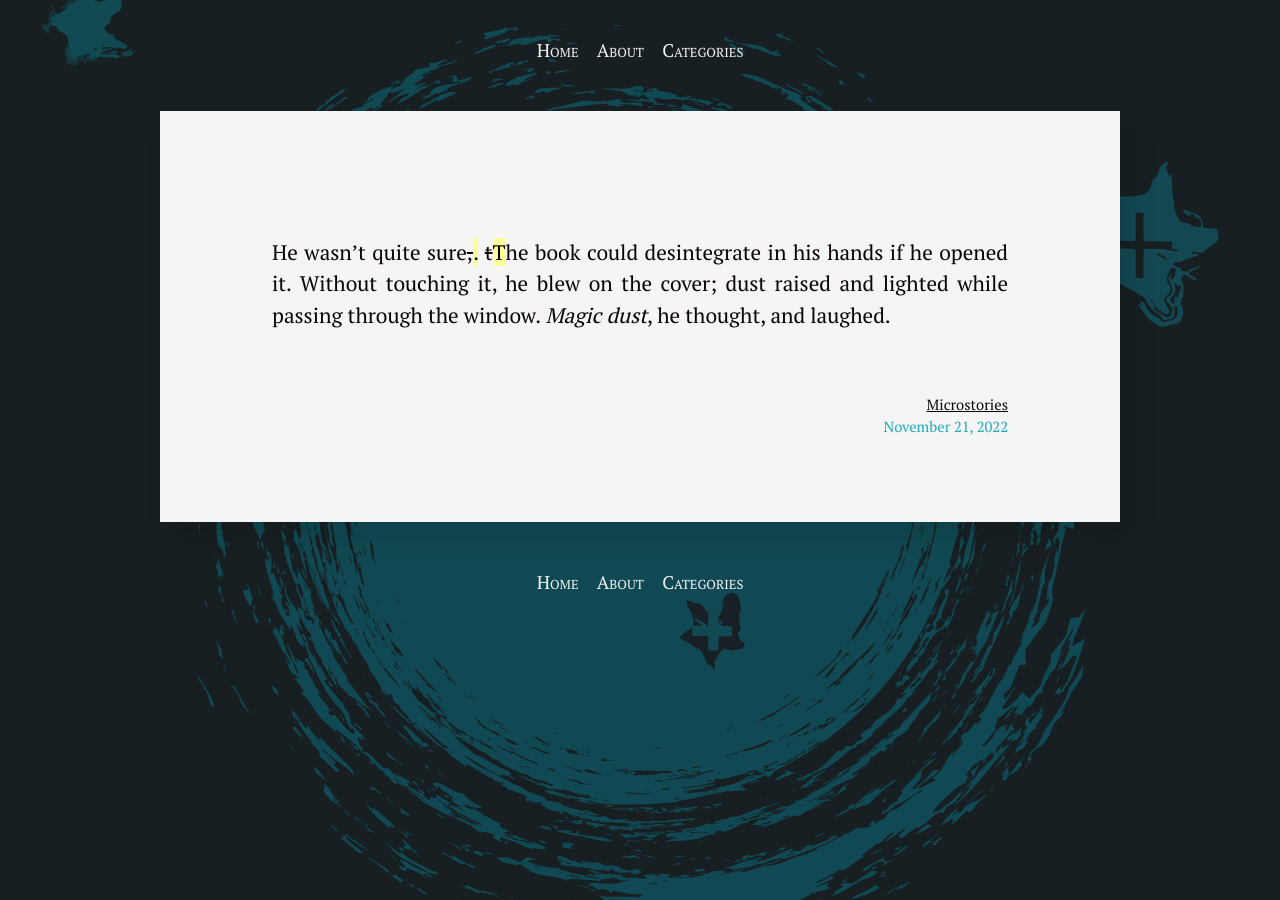
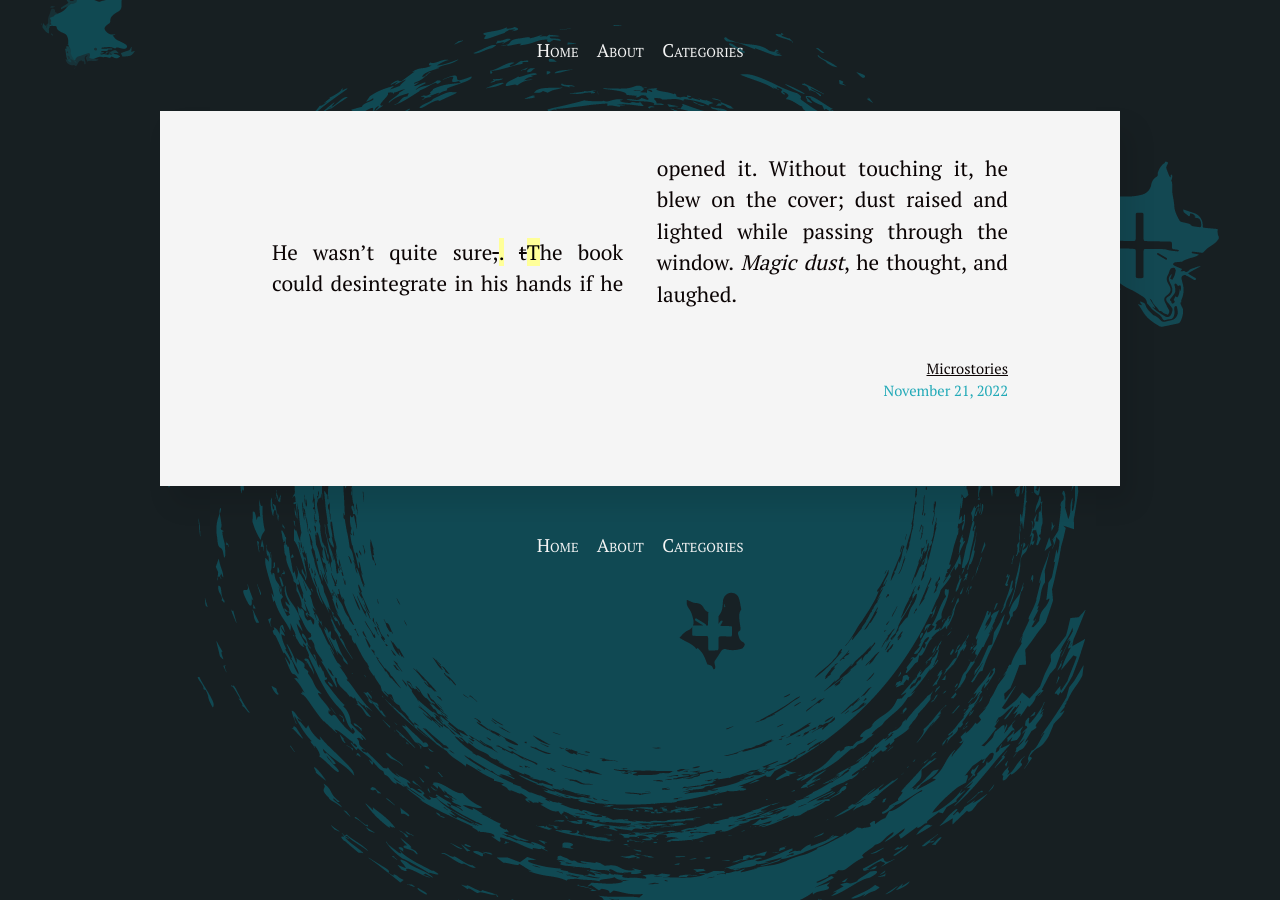
Before and after one commit to silvialohrmann/editorial, a Jekyll site: the page built from _posts/2022-11-21-he-wasnt-quite-sure.md, in a window 1280 px wide. Built offline with Jekyll 4.4.1, drawn with Linux system fonts in a browser that asks for light colours.

Commit message:
Update _base.scss

```diff
--- a/_sass/_base.scss
+++ b/_sass/_base.scss
@@ -200,9 +200,9 @@ figcaption {
 
 /* TWO COLUMN FLEXBOX */
 .two-column {
-  -webkit-columns: 2 400px;
-     -moz-columns: 2 400px;
-          columns: 2 400px;
+  -webkit-columns: 2 320px;
+     -moz-columns: 2 320px;
+          columns: 2 320px;
   -webkit-column-gap: 1.6em;
      -moz-column-gap: 1.6em;
           column-gap: 1.6em;
```
